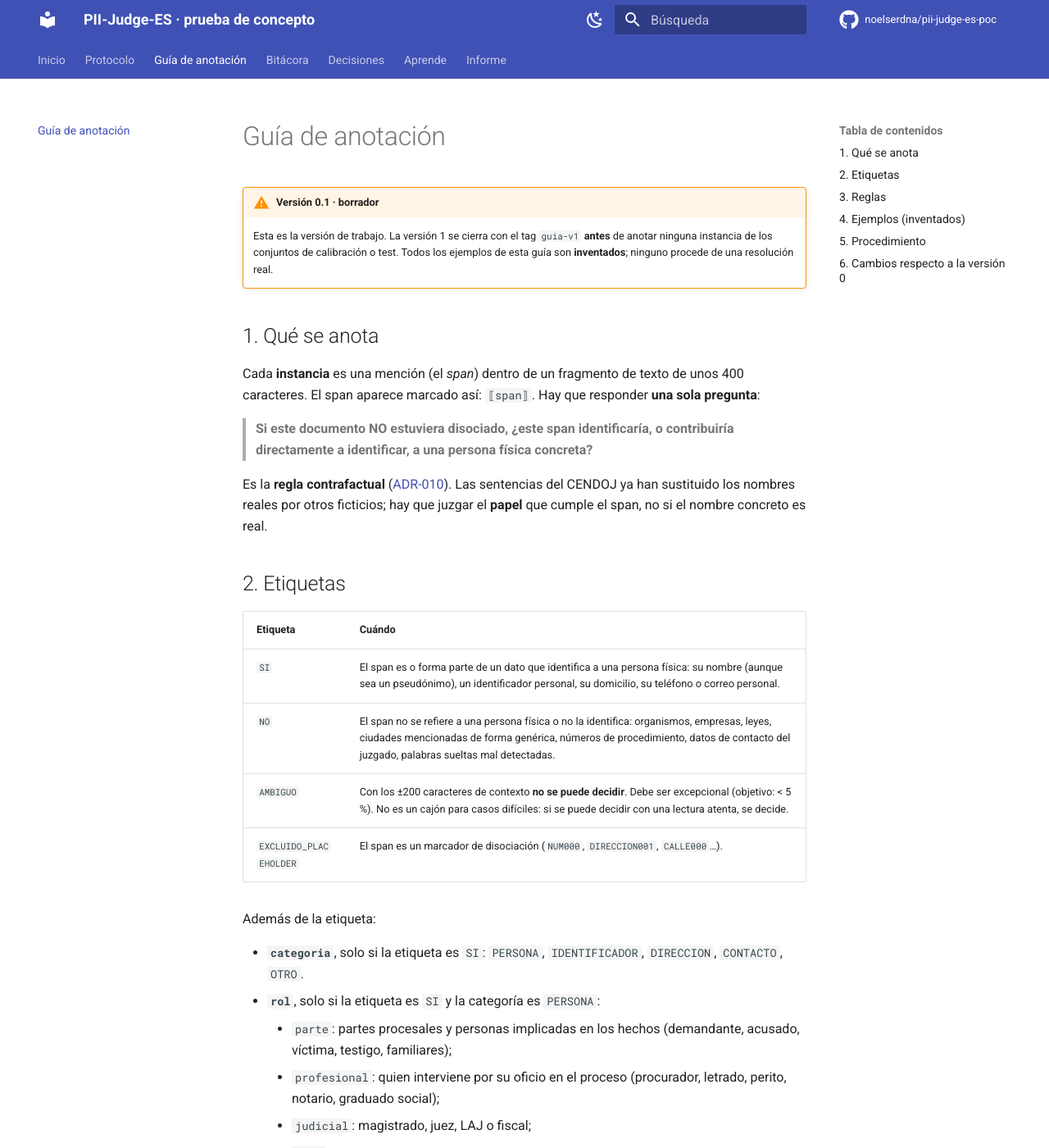
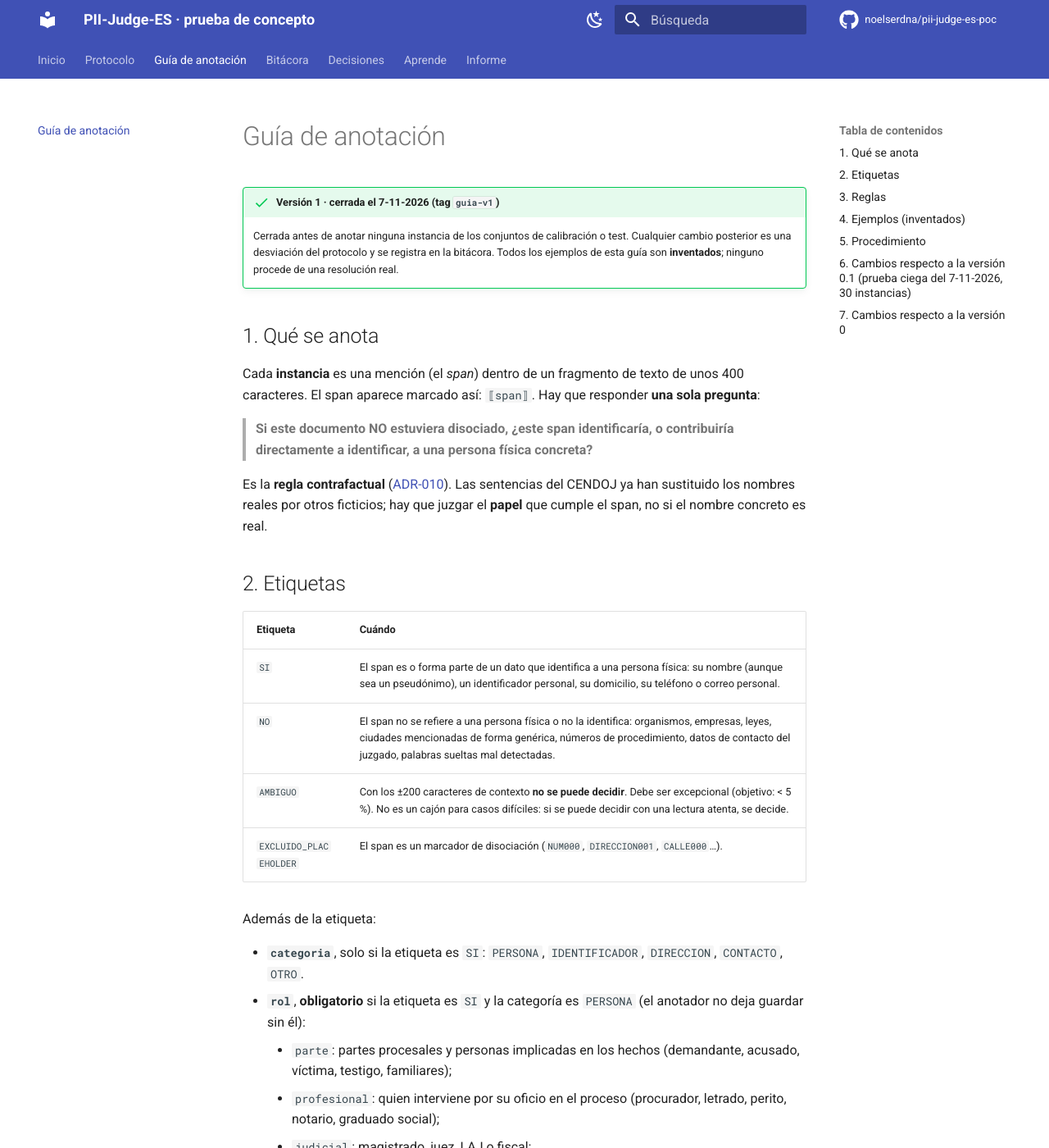
Before and after one commit to noelserdna/pii-judge-es-poc, an MkDocs documentation site: the page built from docs/guia-anotacion.md, in a window 1280 px wide and 1400 px high. Shown: the whole window at 82% size. Built offline with MkDocs 1.6.1 and Material for MkDocs 9.7.7, drawn with Linux system fonts in a browser that asks for light colours; comment, search, counter and statistics services are not loaded; some of the changed text lies outside the part shown.

Commit message:
docs: guía de anotación v1 (regla de direcciones, rol obligatorio); validación de rol en el anotador #2
Co-Authored-By: Claude Opus 5.5 <noreply@anthropic.com>

```diff
--- a/docs/guia-anotacion.md
+++ b/docs/guia-anotacion.md
@@ -1,7 +1,7 @@
 # Guía de anotación
 
-!!! warning "Versión 0.1 · borrador"
-    Esta es la versión de trabajo. La versión 1 se cierra con el tag `guia-v1` **antes** de anotar ninguna instancia de los conjuntos de calibración o test. Todos los ejemplos de esta guía son **inventados**; ninguno procede de una resolución real.
+!!! success "Versión 1 · cerrada el 7-11-2026 (tag `guia-v1`)"
+    Cerrada antes de anotar ninguna instancia de los conjuntos de calibración o test. Cualquier cambio posterior es una desviación del protocolo y se registra en la bitácora. Todos los ejemplos de esta guía son **inventados**; ninguno procede de una resolución real.
 
 ## 1. Qué se anota
 
@@ -23,7 +23,7 @@ Es la **regla contrafactual** ([ADR-010](decisiones/ADR-010-etiqueta-cendoj.md))
 Además de la etiqueta:
 
 - **`categoria`**, solo si la etiqueta es `SI`: `PERSONA`, `IDENTIFICADOR`, `DIRECCION`, `CONTACTO`, `OTRO`.
-- **`rol`**, solo si la etiqueta es `SI` y la categoría es `PERSONA`:
+- **`rol`**, **obligatorio** si la etiqueta es `SI` y la categoría es `PERSONA` (el anotador no deja guardar sin él):
     - `parte`: partes procesales y personas implicadas en los hechos (demandante, acusado, víctima, testigo, familiares);
     - `profesional`: quien interviene por su oficio en el proceso (procurador, letrado, perito, notario, graduado social);
     - `judicial`: magistrado, juez, LAJ o fiscal;
@@ -40,7 +40,8 @@ Además de la etiqueta:
 6. **Empresas y organismos → `NO`**, aunque lleven un apellido. Excepción: si el contexto deja claro que se trata de un empresario individual identificado por ese nombre, `SI`.
 7. **Lugares.**
     - Una ciudad o provincia mencionada de forma genérica («el Juzgado de Valladolid», «viajaron a Vitoria») → `NO`.
-    - Un **domicilio** o una dirección concreta de una persona (calle y número, «la vivienda de la calle…») → `SI`, categoría `DIRECCION`.
+    - Un **domicilio** o una dirección concreta **que el contexto atribuye a una persona física** (calle y número, «la vivienda de la calle…») → `SI`, categoría `DIRECCION`.
+    - Una dirección de un **inmueble de una empresa** (nave, local, oficina) o de un ocupante que el contexto no permite saber si es persona física → `NO`. `AMBIGUO` no sirve como salida para «no consta».
     - Una localidad pequeña ligada a una persona concreta: si con el contexto puede contribuir a identificarla → `SI`, categoría `OTRO`; si no, `NO`. En caso de duda real, `AMBIGUO`.
 8. **Números.** Números de procedimiento, recurso, sentencia o ley, fechas e importes → `NO`. DNI, NIE, pasaporte, NUSS, IBAN personal o matrícula de una persona → `SI`, categoría `IDENTIFICADOR`.
 9. **Nombres de personas en citas de jurisprudencia o doctrina** («como dijo el ponente X en la STS…») → `SI`, `rol = judicial` u `otro`.
@@ -72,7 +73,12 @@ Además de la etiqueta:
 4. Registrar en `horas.csv` las horas y el número de instancias anotadas por sesión.
 5. Las dudas que se repitan se anotan en la bitácora. Si obligan a cambiar una regla **antes** de `guia-v1`, se cambia aquí. **Después** de `guia-v1`, el cambio es una desviación del protocolo.
 
-## 6. Cambios respecto a la versión 0
+## 6. Cambios respecto a la versión 0.1 (prueba ciega del 7-11-2026, 30 instancias)
+
+- Regla 7 aclarada: una dirección solo es `SI` si el contexto la atribuye a una persona física; los inmuebles de empresas y los ocupantes sin identificar son `NO`. Era la única discrepancia de la prueba.
+- El `rol` pasa a ser obligatorio para las personas: en la prueba se quedó vacío en los 7 positivos.
+
+## 7. Cambios respecto a la versión 0
 
 Prueba en seco del 7-11-2026 con 60 instancias de las sentencias del chequeo, que no entran en calibración ni en test:
 
--- a/horas.csv
+++ b/horas.csv
@@ -8,3 +8,4 @@ fecha,paso,horas,tipo,descripcion
 2026-11-07,1,1.5,anotacion,"Muestreo por grupos (src/annotate/muestreo.py + tests), muestra de prueba de 60 instancias, prueba en seco de la guía con IA y guía v0.1"
 2026-11-07,1,1.5,anotacion,"Anotador web local (tools/anotador) y análisis de la prueba en seco"
 2026-11-07,6,1,computo,"Prueba de humo de GPU (DistilBETO y RoBERTalex), ADR-014"
+2026-11-07,1,0.5,anotacion,"Prueba ciega de 30 instancias (anotación) y guía v1"
```
Also changed, not shown: docs/index.md (+1 -1 lines), 1 other file.
